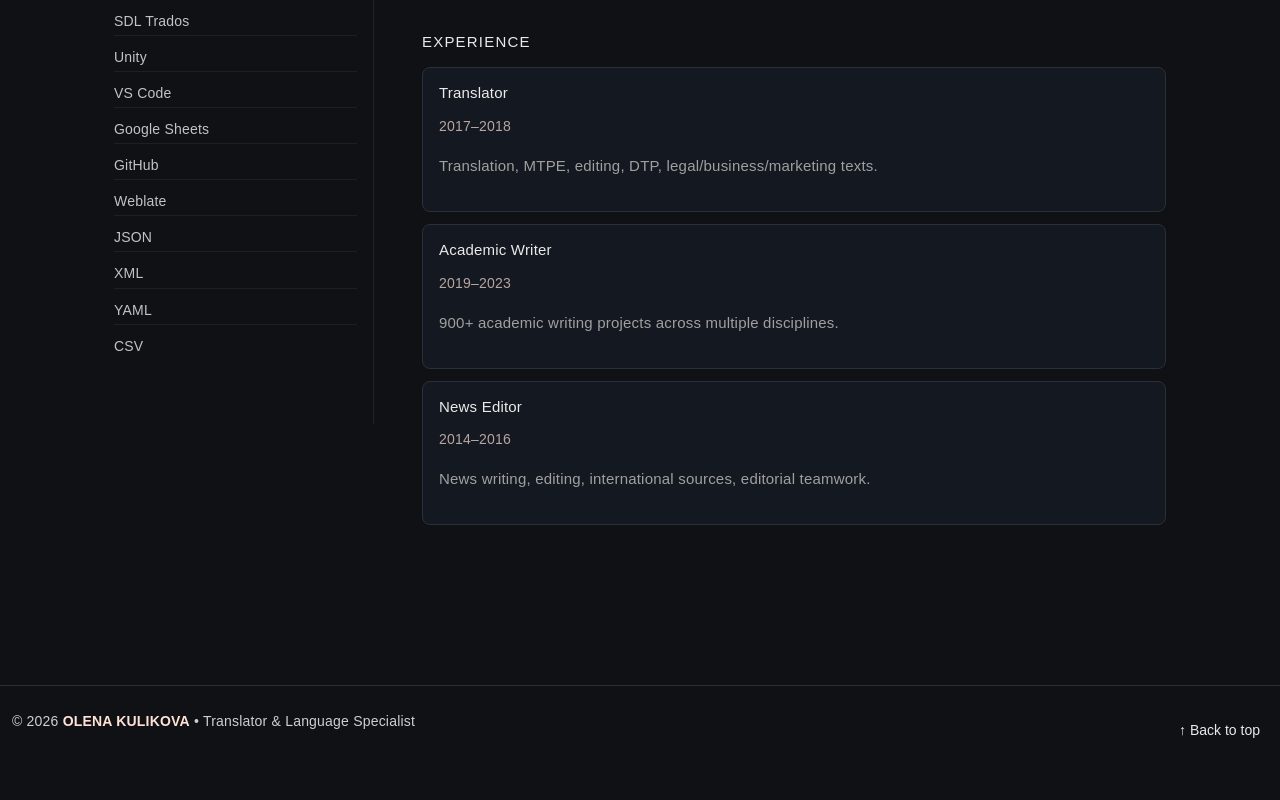
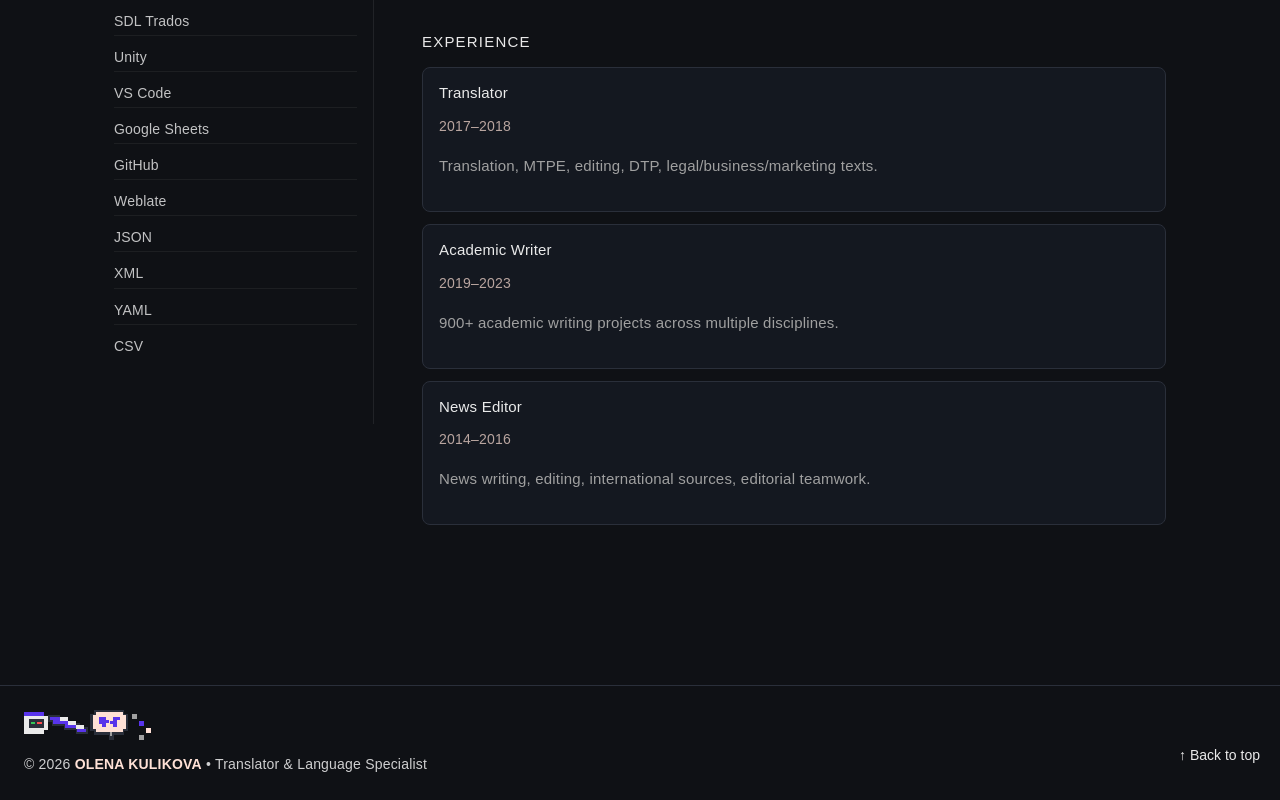
Before and after one commit to SillyCat88/nexia-lab-cv, a React (Vite) app: page /home in a window 1280 px wide. Shown: the part 671-1471 px from the top of the page. Before the commit the page ends 1420 px from the top, so only its background shows below. Built offline with nearby package versions, Linux system fonts and the light colour scheme.

Commit message:
style: add favicon and footer logo

```diff
--- a/index.html
+++ b/index.html
@@ -3,6 +3,7 @@
   <head>
     <meta charset="UTF-8" />
     <meta name="viewport" content="width=device-width, initial-scale=1.0" />
+    <link rel="icon" type="image/svg+xml" href="/favicon.svg" />
     <title>Olena Kulikova — Translator & Localization Specialist</title>
     <meta
       name="description"
--- a/src/components/Footer/Footer.jsx
+++ b/src/components/Footer/Footer.jsx
@@ -7,10 +7,16 @@ export default function Footer ({ lang }) {
 
   return (
     <footer className={styles.footerContainer}>
-      <p className={styles.footerText}>
-        {"© "}{year} <span className={styles.footerAccent}>{t.name}</span>
-        {" • "}{t.footerRole}
-      </p>
+      <div className={styles.footerInfo}>
+        <div className={styles.footerLogo}>
+          <img src="/logo.svg" alt="" />
+        </div>
+
+        <p className={styles.footerText}>
+          {"© "}{year} <span className={styles.footerAccent}>{t.name}</span>
+          {" • "}{t.footerRole}
+        </p>
+      </div>
       <button
         type="button"
         className={styles.backToTopButton}
--- a/src/components/Footer/Footer.module.css
+++ b/src/components/Footer/Footer.module.css
@@ -17,8 +17,27 @@
 }
 
 .footerText {
-  padding-inline: var(--space-3);
+  margin-bottom: var(--space-5);
+  padding-inline: 0;
 }
+
+.footerInfo {
+  display: flex;
+  flex-direction: column;
+  align-items: flex-start;
+  margin-left: var(--space-5);
+}
+
+.footerLogo {
+  margin-bottom: var(--space-3);
+}
+
+.footerLogo img {
+  display: block;
+  width: 127px;
+  height: 31px;
+}
+
 
 .backToTopButton {
   margin-right: var(--space-3);
```
Also changed, not shown: public/favicon.svg (added), public/logo.svg (added).
